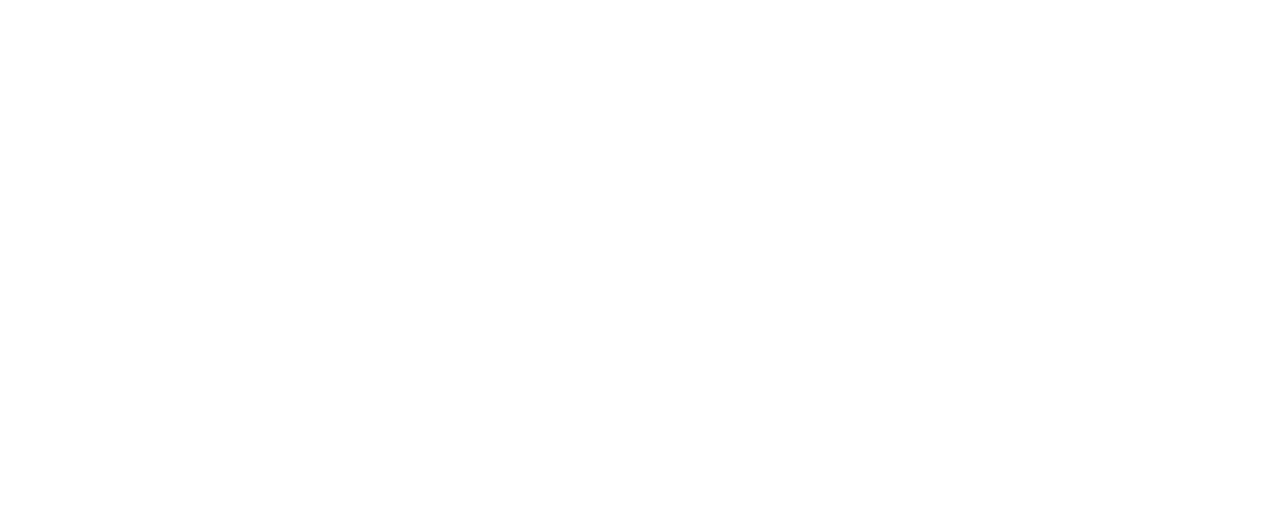
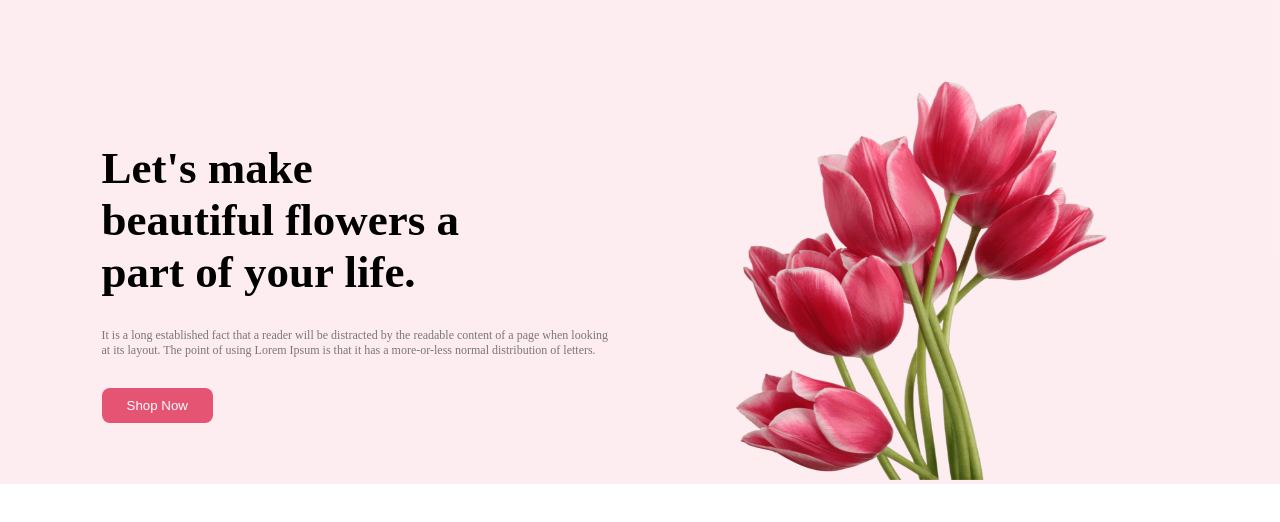
Before and after one commit to Md-Bidyuth/flower-shop, a plain HTML site: page index.html in a window 1280 px wide. Drawn offline with Linux system fonts and the light colour scheme.

Commit message:
header section created

```diff
--- a/index.html
+++ b/index.html
@@ -4,14 +4,36 @@
     <meta charset="UTF-8">
     <meta name="viewport" content="width=device-width, initial-scale=1.0">
     <title>Flower Shop</title>
+    <link rel="stylesheet" href="style.css">
 </head>
 <body>
     <header>
-
+     <div class="header-container">
+        <div class="left-header">
+            <h1 class="header-title">Let's make <br>beautiful flowers a <br>part of your life.</h1>
+            <p class="header-description">It is a long established fact that a reader will be distracted by the readable content of a page when looking at its layout. The point of using Lorem Ipsum is that it has a more-or-less normal distribution of letters.</p>
+            <button class="btn-primary">Shop Now</button>
+        </div>
+        <div class="right-header">
+            <img class="header-img" src="./Flower Asset/pngwing 10.png">
+        </div>
+     </div>
     </header>
 
     <main>
+     <div class="main-section2">
+        <div class="left-part">
+           <img src="">
+        </div>
 
+        <div class="middle-part">
+
+        </div>
+
+        <div class="right-part">
+
+        </div>
+     </div>
     </main>
     <footer>
 
--- a/style.css
+++ b/style.css
@@ -0,0 +1,52 @@
+*{
+    margin:0px;
+}
+
+/* header */
+
+.header-img{
+    width: 80%;
+    height:400px;
+
+
+  ;
+
+
+}
+
+.header-container{
+    display:flex;
+    justify-content: space-around;
+    align-items: center;
+    background: rgba(229, 84, 115, 0.10);
+    padding-top: 80px;
+
+}
+
+.left-header{
+    width:40%;
+    margin-left: 50px;
+}
+.right-header{
+    width:40%
+
+}
+
+.header-title{
+    font-size: 45px;
+
+}
+
+.header-description{
+    margin: 30px 0px;
+    font-size: 12px;
+    color: rgba(39, 39, 39, 0.60);
+}
+
+.btn-primary{
+    border-radius: 8px;
+    background: #E55473;
+    border:none;
+    padding:10px 25px;
+    color:white;
+}
```
